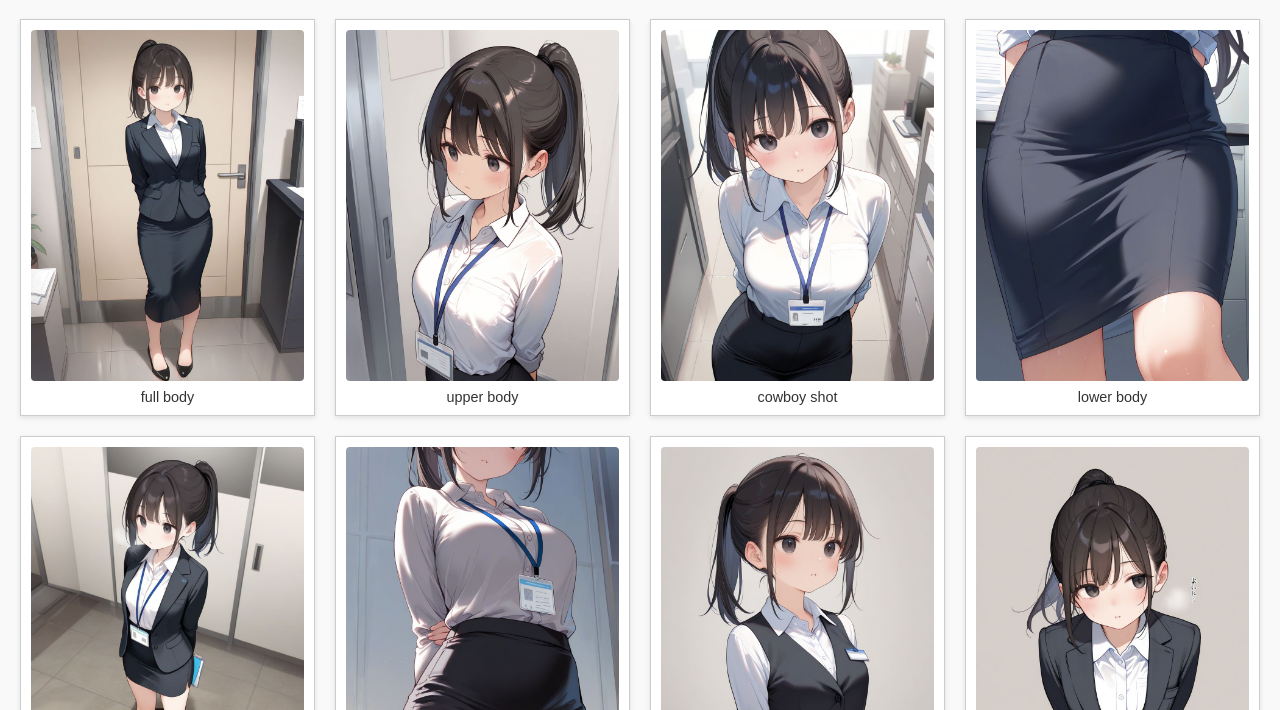
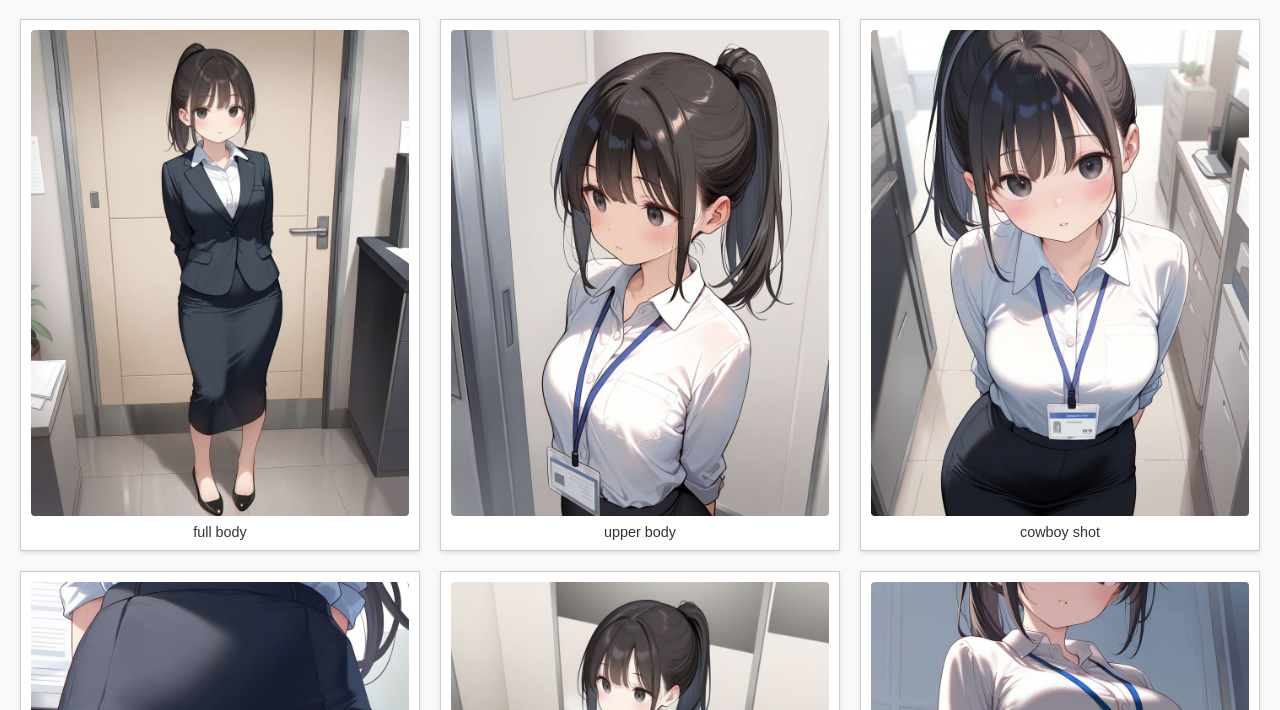
Before and after one commit to 75-zz/angle-gallery, a plain HTML site: page index.html in a window 1280 px wide. Shown: the part 90-800 px from the top of the page. Drawn offline with Linux system fonts and the light colour scheme.

Commit message:
Update index.html

```diff
--- a/index.html
+++ b/index.html
@@ -15,8 +15,8 @@
   display: grid;
   gap: 20px;
   justify-content: center;
-  grid-template-columns: repeat(auto-fit, minmax(270px, 1fr));
-  max-width: 1680px; /* 270px × 6 + 20px間隔×5 */
+  grid-template-columns: repeat(auto-fit, minmax(400px, 1fr));
+  max-width: 2400px;
   margin: 0 auto;
 }
     .card {
```
